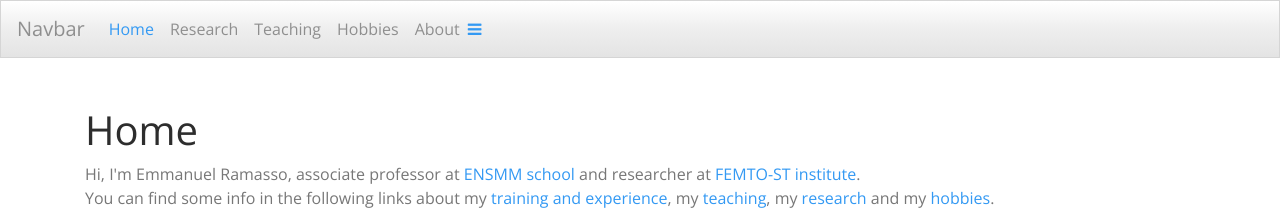
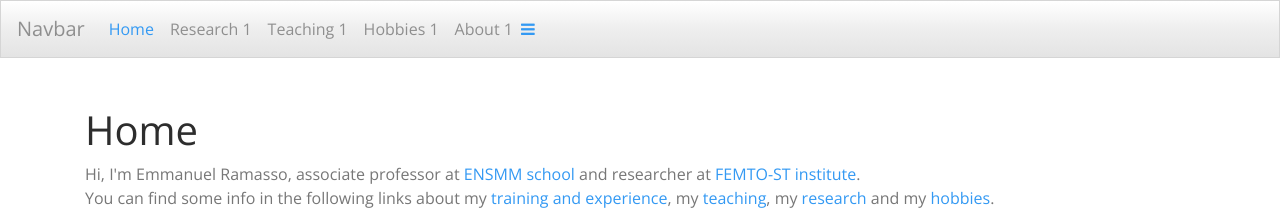
Before and after one commit to emmanuelramasso/emmanuelramasso.github.io, a Jekyll site: the page built from index.html, in a window 1280 px wide. Shown: the top 212 px of the page. Built offline with Jekyll 4.4.1, drawn with Linux system fonts in a browser that asks for light colours; a style sheet for code colours, icons or effects is not loaded.

Commit message:
Update header.html

```diff
--- a/_includes/header.html
+++ b/_includes/header.html
@@ -9,10 +9,10 @@
   <div class="collapse navbar-collapse" id="navbarNavAltMarkup">
     <div class="navbar-nav" id="navitems">
       <a class="nav-item nav-link active" href="https://emmanuelramasso.github.io">Home <span class="sr-only">(current)</span></a>
-      <a class="nav-item nav-link" href="Research.html">Research</a>
-      <a class="nav-item nav-link" href="Teaching.html">Teaching</a>
-      <a class="nav-item nav-link" href="Hobbies.html">Hobbies</a>
-      <a class="nav-item nav-link" href="About.html">About</a>
+      <a class="nav-item nav-link" href="Research.html">Research 1</a>
+      <a class="nav-item nav-link" href="Teaching.html">Teaching 1</a>
+      <a class="nav-item nav-link" href="Hobbies.html">Hobbies 1</a>
+      <a class="nav-item nav-link" href="About.html">About 1</a>
     </div>
     <a href="javascript:void(0);" class="icon" onclick="myFunction()">
     <i class="fa fa-bars"></i>
```
